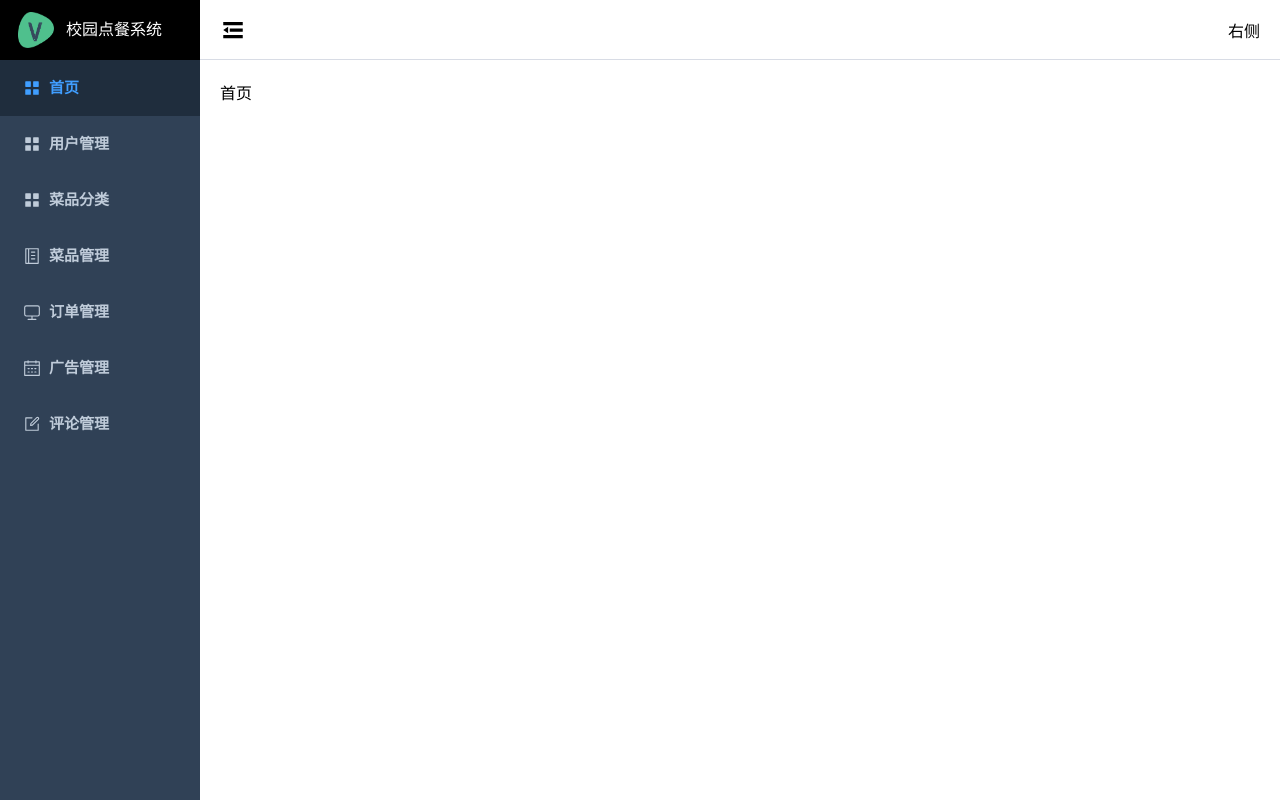
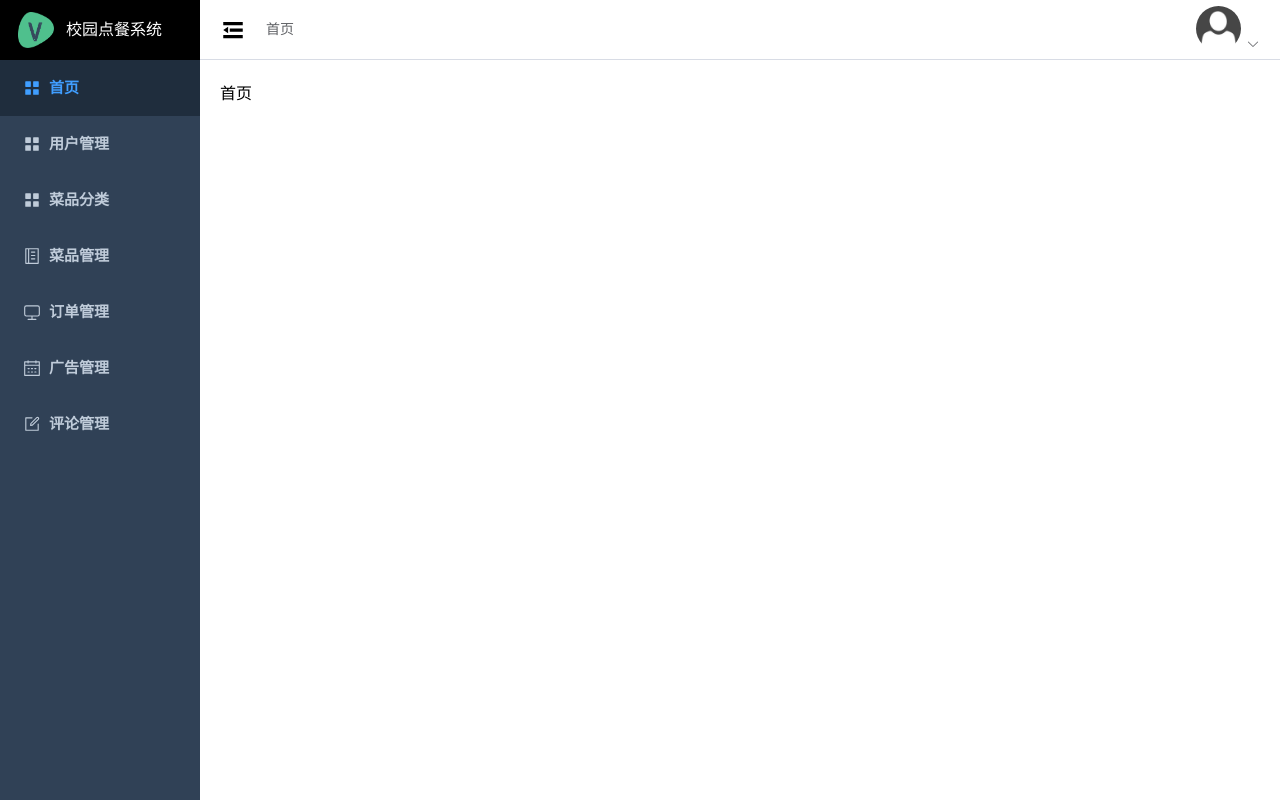
Before and after one commit to 520Kurumi/cqut-order__business, a Vue app: page /dashboard in a window 1280 px wide. Built offline with nearby package versions, Linux system fonts and the light colour scheme.

Commit message:
增加面包屑导航

```diff
--- a/src/layout/Menu.vue
+++ b/src/layout/Menu.vue
@@ -52,7 +52,7 @@ router
 <script setup lang="ts">
   import {  Menu, Memo, Monitor, Calendar, Edit } from "@element-plus/icons-vue";
   import MenuLogo from '@/layout/MenuLogo.vue'
-  import {computed} from 'vue' //导入计算属性，页面初始化时： 会执行一次computed
+  import {computed} from 'vue'
   import {useRoute} from 'vue-router'
   import {collapseStore} from '@/store/collapse/index' //获取store
   const store=collapseStore()
--- a/src/layout/MenuLogo.vue
+++ b/src/layout/MenuLogo.vue
@@ -1,7 +1,7 @@
 <template>
     <div class="logo">
         <img :src="MenuLogo" alt="logo" />
-       <span class="logo-title" v-if="collapse">{{ title }}</span>
+       <span class="logo-title" v-if="show">{{ title }}</span>
 </div>
 </template>
 
@@ -9,11 +9,24 @@
     import MenuLogo from '@/assets/MenuLogo.png'
     const title='校园点餐系统'
   import {collapseStore} from '@/store/collapse/index' //获取store
-  import {computed} from 'vue'
+import { watch } from 'vue'
+  // import {computed} from 'vue'
   const store=collapseStore()
-  const collapse=computed(()=>{
-    return !store.getCollapse
-  })
+  // const collapse=computed(()=>{
+  //   return !store.getCollapse
+  // })
+
+  let show=true;
+
+  watch(
+ ()=>store.getCollapse,
+ ()=>{
+   setTimeout(() => {
+       show=!show
+   }, 300);
+ }
+);
+
 </script>
 
 <style lang="scss" scoped>
--- /dev/null
+++ b/src/layout/header/BredCrumb.vue
@@ -0,0 +1,43 @@
+<template>
+    <el-breadcrumb separator="/" class="bred">
+        <el-breadcrumb-item v-for="item in result">{{item}}</el-breadcrumb-item>
+    </el-breadcrumb>
+</template>
+
+<script setup>
+
+import {watch,onMounted,ref} from 'vue'
+import {useRoute} from 'vue-router' //获取当前路由
+const route =useRoute() //监听当前路由
+const result=ref([])
+
+watch(
+ ()=>route.path,
+ ()=>getBredCrumb()
+)
+
+onMounted(()=>{
+    getBredCrumb()
+})
+
+const getBredCrumb=()=>{
+    result.value=[] //清空
+    let match=route.matched.filter((item)=>item.meta&&item.meta.title)
+    //找出有title的数据，去除home路径下的数据
+    const first=match[0]
+    result.value.push('首页')
+    if(first.path!=='/dashboard'){ //若不是在首页
+      result.value.push(first.meta.title)
+    }
+
+}
+
+
+
+</script>
+
+<style scoped>
+    .bred {
+        margin-left: 20px;
+    }
+</style>
--- a/src/layout/header/Collapse.vue
+++ b/src/layout/header/Collapse.vue
@@ -11,7 +11,7 @@
     import {computed} from 'vue'
 
   const store=collapseStore()  //获取store
-  const status=computed(()=>{  //获取状态,初始化 只执行一次
+  const status=computed(()=>{  //获取状态,初始化
     return store.getCollapse
   })
 
--- a/src/layout/header/Header.vue
+++ b/src/layout/header/Header.vue
@@ -1,13 +1,15 @@
 <template>
     <div class="left-header">
      <Collapse></Collapse>
+     <BC></BC>
     </div>
       <LoginOut></LoginOut>
 </template>
 
-<script setup lang="ts">
+<script setup>
   import Collapse from './Collapse.vue'
   import LoginOut from './LoginOut.vue'
+   import BC from './BredCrumb.vue'
 </script>
 
 <style lang="scss" scoped>
--- a/src/layout/header/LoginOut.vue
+++ b/src/layout/header/LoginOut.vue
@@ -1,6 +1,18 @@
 <template>
     <div>
-            右侧
+        <el-dropdown>
+    <span class="el-dropdown-link">
+        <img src="@/assets/user.jpg"  class="uimage" >
+      <el-icon class="el-icon--right">
+        <arrow-down />
+      </el-icon>
+    </span>
+    <template #dropdown>
+      <el-dropdown-menu>
+        <el-dropdown-item>退出登录</el-dropdown-item>
+      </el-dropdown-menu>
+    </template>
+  </el-dropdown>
     </div>
 </template>
 
@@ -9,5 +21,10 @@
 </script>
 
 <style lang="scss" scoped>
-
+    .uimage{
+        width: 45px;
+        height: 45px;
+        border-radius: 50%;
+        cursor: pointer;
+    }
 </style>
--- a/src/router/index.ts
+++ b/src/router/index.ts
@@ -10,37 +10,58 @@ const routes: Array<RouteRecordRaw> = [
         {
             path:'/dashboard',
             name:'dashboard',
-            component:()=>import('@/views/dashboard/Index.vue')
+            component:()=>import('@/views/dashboard/Index.vue'),
+            meta:{
+                title:'首页'
+            }
         },
         {
             path: '/banner',
             name: 'banner',
-            component: () => import('@/views/banner/Index.vue')
+            component: () => import('@/views/banner/Index.vue'),
+            meta:{
+                title:'广告管理'
+            }
         },
         {
             path: '/category',
             name: 'category',
-            component: () => import('@/views/category/Index.vue')
+            component: () => import('@/views/category/Index.vue'),
+            meta:{
+                title:'菜品分类'
+            }
         },
         {
             path: '/comment',
             name: 'comment',
-            component: () => import('@/views/comment/Index.vue')
+            component: () => import('@/views/comment/Index.vue'),
+            meta:{
+                title:'评论管理'
+            }
         },
         {
             path: '/goods',
             name: 'goods',
-            component: () => import('@/views/goods/Index.vue')
+            component: () => import('@/views/goods/Index.vue'),
+            meta:{
+                title:'菜品管理'
+            }
         },
         {
             path: '/order',
             name: 'order',
-            component: () => import('@/views/order/Index.vue')
+            component: () => import('@/views/order/Index.vue'),
+            meta:{
+                title:'订单管理'
+            }
         },
         {
             path: '/user',
             name: 'user',
-            component: () => import('@/views/user/Index.vue')
+            component: () => import('@/views/user/Index.vue'),
+            meta:{
+                title:'用户管理'
+            }
         }
         ]
 }
```
Also changed, not shown: src/assets/user.jpg (added).
